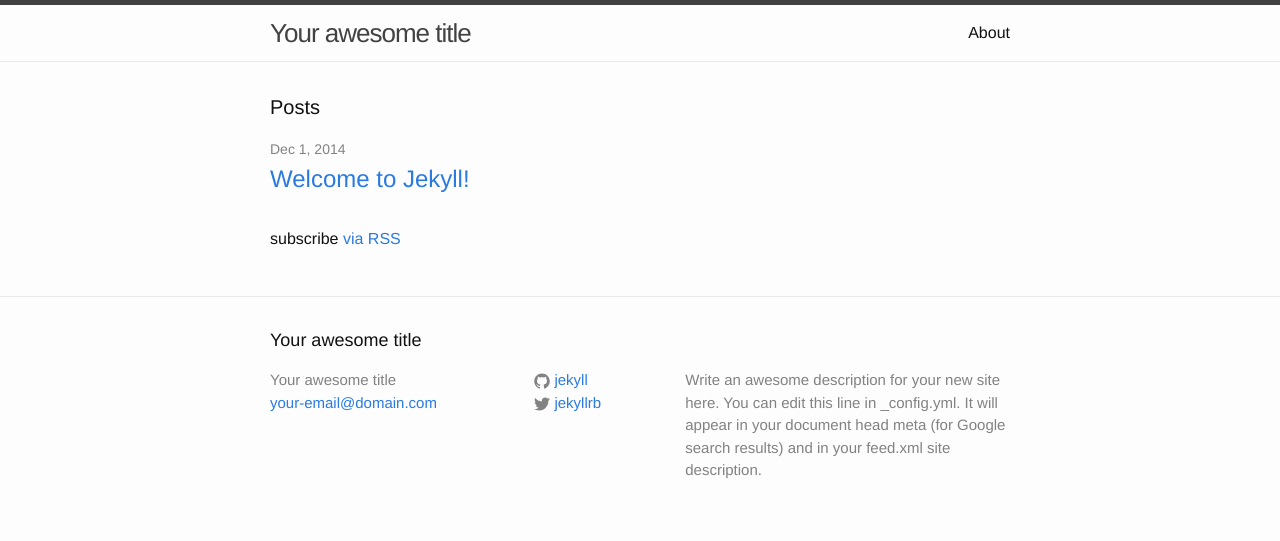
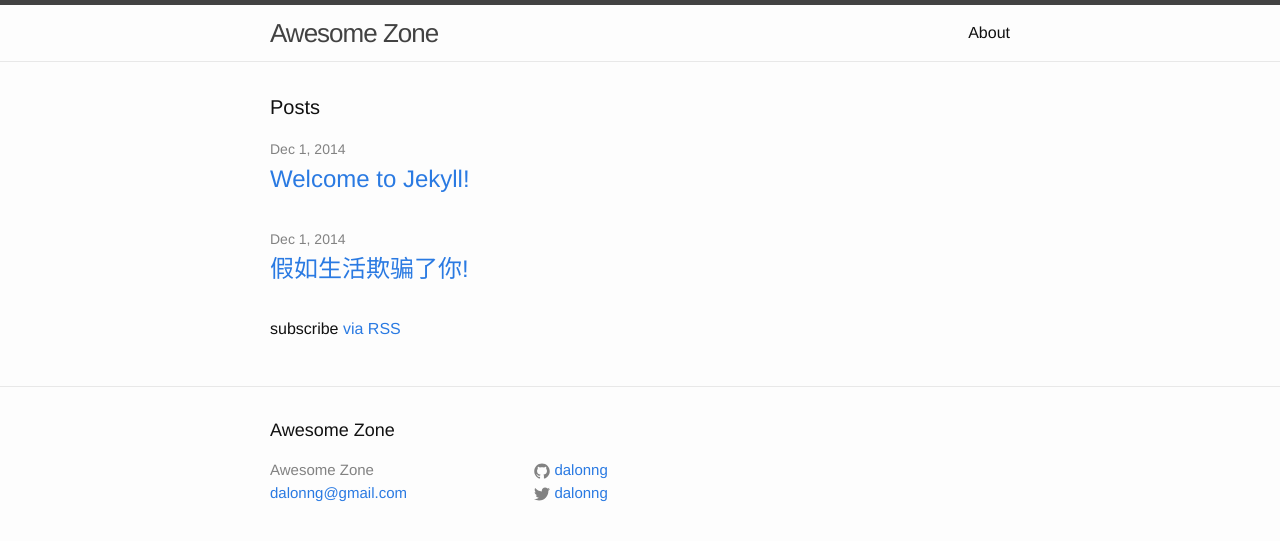
Before and after one commit to dalonng/dalonng.github.com, a Jekyll site: the page built from index.html, in a window 1280 px wide. Shown: the top 541 px of the page. Built offline with Jekyll 4.4.1, drawn with Linux system fonts in a browser that asks for light colours.

Commit message:
add jekyll

```diff
--- a/_config.yml
+++ b/_config.yml
@@ -1,14 +1,13 @@
 # Site settings
-title: Your awesome title
-email: your-email@domain.com
-description: > # this means to ignore newlines until "baseurl:"
-  Write an awesome description for your new site here. You can edit this
-  line in _config.yml. It will appear in your document head meta (for
-  Google search results) and in your feed.xml site description.
+title: Awesome Zone
+email: dalonng@gmail.com
+description: > # 版权所有 © 2014-2014 大桥 – dalonng.github.cn.
 baseurl: "" # the subpath of your site, e.g. /blog/
-url: "http://yourdomain.com" # the base hostname & protocol for your site
-twitter_username: jekyllrb
-github_username:  jekyll
+url: "http://dalonng.github.com" # the base hostname & protocol for your site
+twitter_username: dalonng
+github_username:  dalonng
 
 # Build settings
 markdown: kramdown
+
+timezone: Asia/Beijing
```
Also changed, not shown: _posts/2014-12-01-first.markdown (added, +15 -0 lines), 5 other files.
